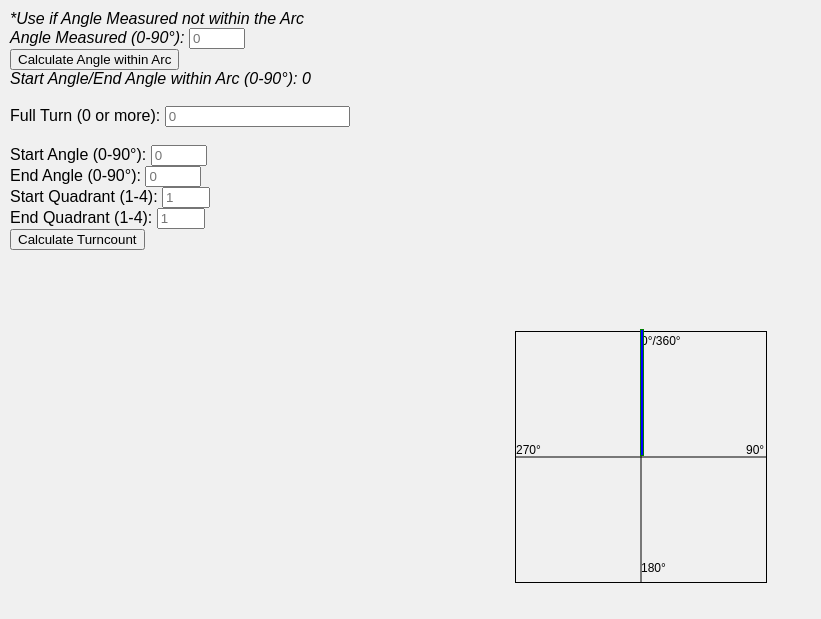
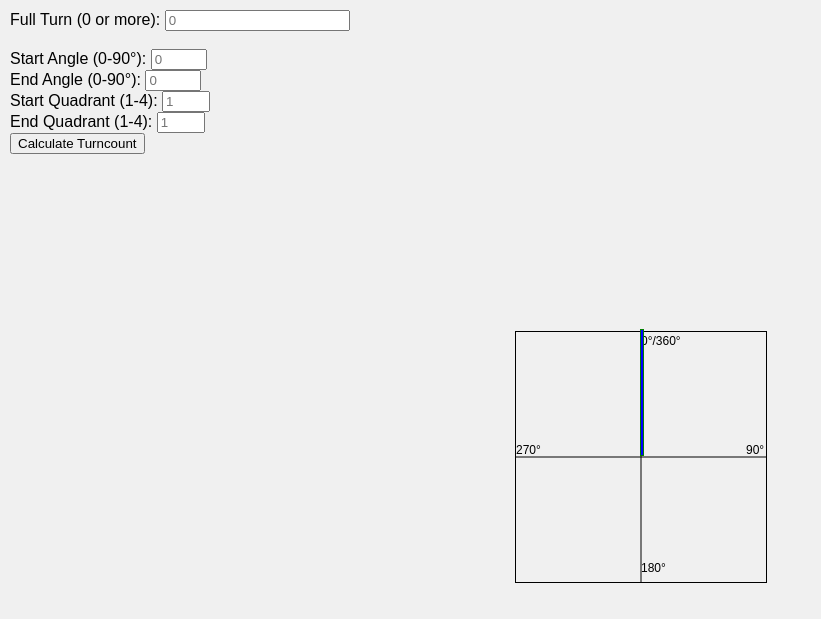
Before and after one commit to Yowwe/ManualTurnCountCalculator, a plain HTML site: page index.html in a window 1280 px wide. Shown: the top 619 px of the page, without its empty margins (0-821 px from the left). Drawn offline with Linux system fonts and the light colour scheme.

Commit message:
Update index.html

```diff
--- a/index.html
+++ b/index.html
@@ -15,16 +15,6 @@
     </div>
 
     <div id="inputForm">
-        <i>*Use if Angle Measured not within the Arc</i>
-        <br><i>
-        <label for="angleMeasured">Angle Measured (0-90°): </label>
-        <input type="number" id="angleMeasured" min="0" max="90" placeholder="0">
-        <br>
-        <button id="calculateWithinArcButton">Calculate Angle within Arc</button>
-        <br>
-      <label for="withinArc">Start Angle/End Angle within Arc (0-90°): <span id="withinArc">0</span></label></i>
-        <br>
-      <br>
        <label for="fullTurn">Full Turn (0 or more): </label>
         <input type="number" id="fullTurn" min="0" placeholder="0">
         <br>
```
